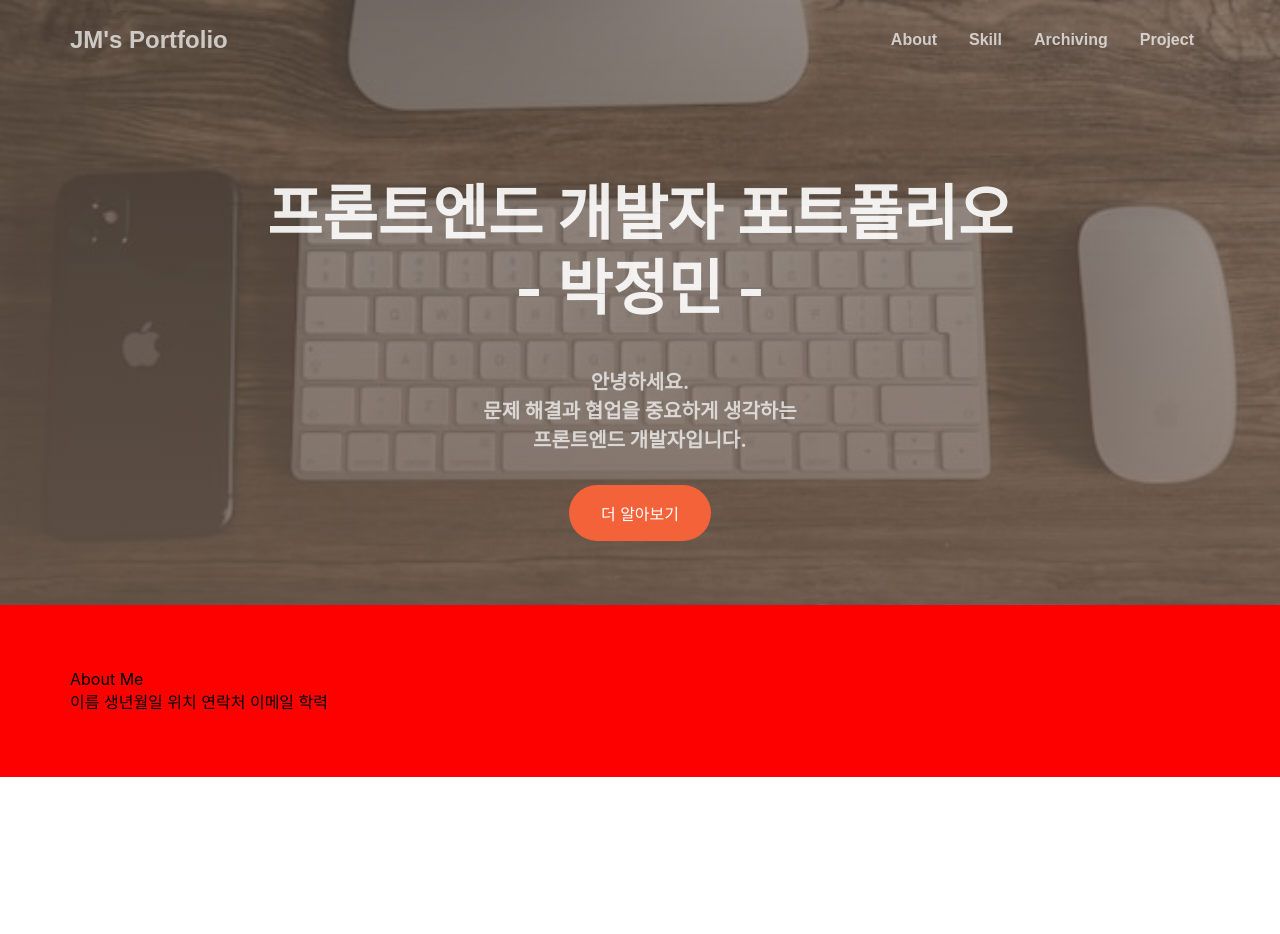
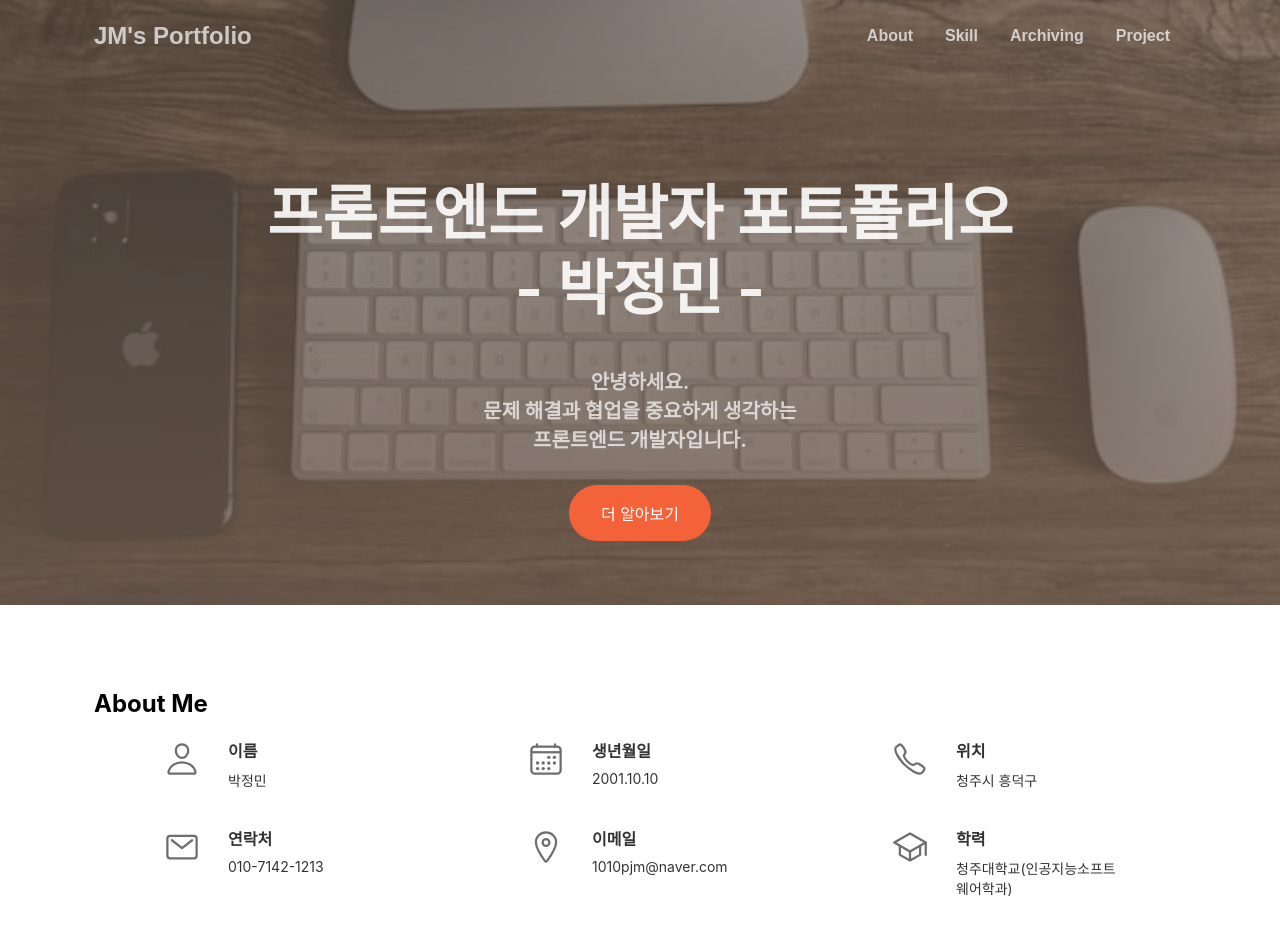
Before and after one commit to jjungming/jm_portfolio, a React (Create React App) app: page / in a window 1280 px wide. Shown: the top 934 px of the page. Before the commit the page ends 800 px from the top, so only its background shows below. Built offline with nearby package versions, Linux system fonts and the light colour scheme.

Commit message:
modify about

```diff
--- a/package.json
+++ b/package.json
@@ -9,6 +9,7 @@
     "@testing-library/user-event": "^13.5.0",
     "react": "^19.2.3",
     "react-dom": "^19.2.3",
+    "react-icons": "^5.5.0",
     "react-scripts": "5.0.1",
     "web-vitals": "^2.1.4"
   },
--- a/src/App.css
+++ b/src/App.css
@@ -1,38 +1,7 @@
-.App {
-  text-align: center;
+*, :after, :before {
+  box-sizing: border-box;
 }
 
-.App-logo {
-  height: 40vmin;
-  pointer-events: none;
+img, svg {
+  vertical-align: middle;
 }
-
-@media (prefers-reduced-motion: no-preference) {
-  .App-logo {
-    animation: App-logo-spin infinite 20s linear;
-  }
-}
-
-.App-header {
-  background-color: #282c34;
-  min-height: 100vh;
-  display: flex;
-  flex-direction: column;
-  align-items: center;
-  justify-content: center;
-  font-size: calc(10px + 2vmin);
-  color: white;
-}
-
-.App-link {
-  color: #61dafb;
-}
-
-@keyframes App-logo-spin {
-  from {
-    transform: rotate(0deg);
-  }
-  to {
-    transform: rotate(360deg);
-  }
-}
--- a/src/App.js
+++ b/src/App.js
@@ -1,4 +1,4 @@
-import './App.css';
+import styles from './App.css';
 import Header from '../src/components/common/Header/Header';
 import Home from '../src/pages/Home/Home';
 import About from '../src/components/sections/About/About';
@@ -8,7 +8,7 @@ import Projects from '../src/components/sections/Projects/Projects';
 
 function App() {
   return (
-    <div>
+    <div className={styles.appContainer}>
       <Header />
       <Home />
       <section id="about"><About /></section>
--- a/src/components/sections/About/About.jsx
+++ b/src/components/sections/About/About.jsx
@@ -1,5 +1,23 @@
 import React from 'react';
 import styles from './About.module.css';
+import SectionTitle from '../../common/SectionTitle/SectionTitle';
+import {
+  IoPersonOutline,
+  IoCalendarOutline,
+  IoCallOutline,
+  IoMailOutline,
+  IoLocationOutline,
+  IoSchoolOutline,
+} from 'react-icons/io5';
+
+const items = [
+  { icon: <IoPersonOutline />, label: '이름', value: '박정민' },
+  { icon: <IoCalendarOutline />, label: '생년월일', value: '2001.10.10' },
+  { icon: <IoCallOutline />, label: '위치', value: '청주시 흥덕구' },
+  { icon: <IoMailOutline />, label: '연락처', value: '010-7142-1213' },
+  { icon: <IoLocationOutline />, label: '이메일', value: '1010pjm@naver.com' },
+  { icon: <IoSchoolOutline />, label: '학력', value: '청주대학교(인공지능소프트웨어학과)' },
+];
 
 /* 자기소개 섹션 */
 const About = () => {
@@ -9,13 +27,24 @@ const About = () => {
       <div className={styles.aboutContent}>
 
         {/* Title */}
-        <div className={styles.aboutTitle}>
-          About Me
-        </div>
+        <SectionTitle title="About Me" />
 
         {/* 지기소개 내용 */}
-        <div className={styles.aboutText}>
-          이름 생년월일 위치 연락처 이메일 학력
+        <div className={styles.aboutInfos}>
+          {items.map((item, idx) => (
+            <div className={styles.aboutInfoWrapper}>
+              <div key={idx} className={styles.aboutInfo}>
+                <div className={styles.aboutItemIconWrapper}>
+                  <div className={styles.aboutItemIcon}>{item.icon}</div>
+                </div>
+
+                <div className={styles.aboutItemText}>
+                  <div className={styles.aboutItemLabel}>{item.label}</div>
+                  <div className={styles.aboutItemValue}>{item.value}</div>
+                </div>
+              </div>
+            </div>
+          ))}
         </div>
 
       </div>
--- a/src/components/sections/About/About.module.css
+++ b/src/components/sections/About/About.module.css
@@ -1,7 +1,7 @@
 /* About 섹션 레이아웃 및 타이포그래피 */
 .aboutContainer {
-    /* background-color: #ffffff; */
-    background-color: #fd0000;
+    background-color: #ffffff;
+    /* background-color: #fd0000; */
 }
 
 .aboutContent {
@@ -11,10 +11,46 @@
     margin: 0 auto;
 }
 
-.aboutTitle {
-
+.aboutInfos {
+    display: flex;
+    flex-wrap: wrap;
+    justify-content: space-between;
+    row-gap: 1.5rem;
 }
 
-.aboutText {
+.aboutInfoWrapper{
+    width: 33.3333333333%;
+}
 
+.aboutInfo {
+    display: flex;
+    flex-wrap: nowrap;
+    column-gap: 2rem;
+    width: 100%;
+    max-width: 14rem;
+    margin: 0 auto;
+    opacity: .8;
 }
+.aboutItemIconWrapper{
+    position: relative;
+    flex-shrink: 0;
+    width: 2rem;
+    height: 2rem;
+    margin-bottom: 2rem;
+}
+
+.aboutItemIcon {
+    font-size: 36px;
+    color: #4a4a4a;
+    transform: translateY(-4px);
+}
+
+.aboutItemLabel {
+    margin-bottom: .5rem;
+    font-weight: 700
+}
+
+.aboutItemValue {
+    font-size: .875rem;
+    white-space: pre-wrap;
+}
```
Also changed, not shown: 1 other file (tests, documents, lock files or other folders).
